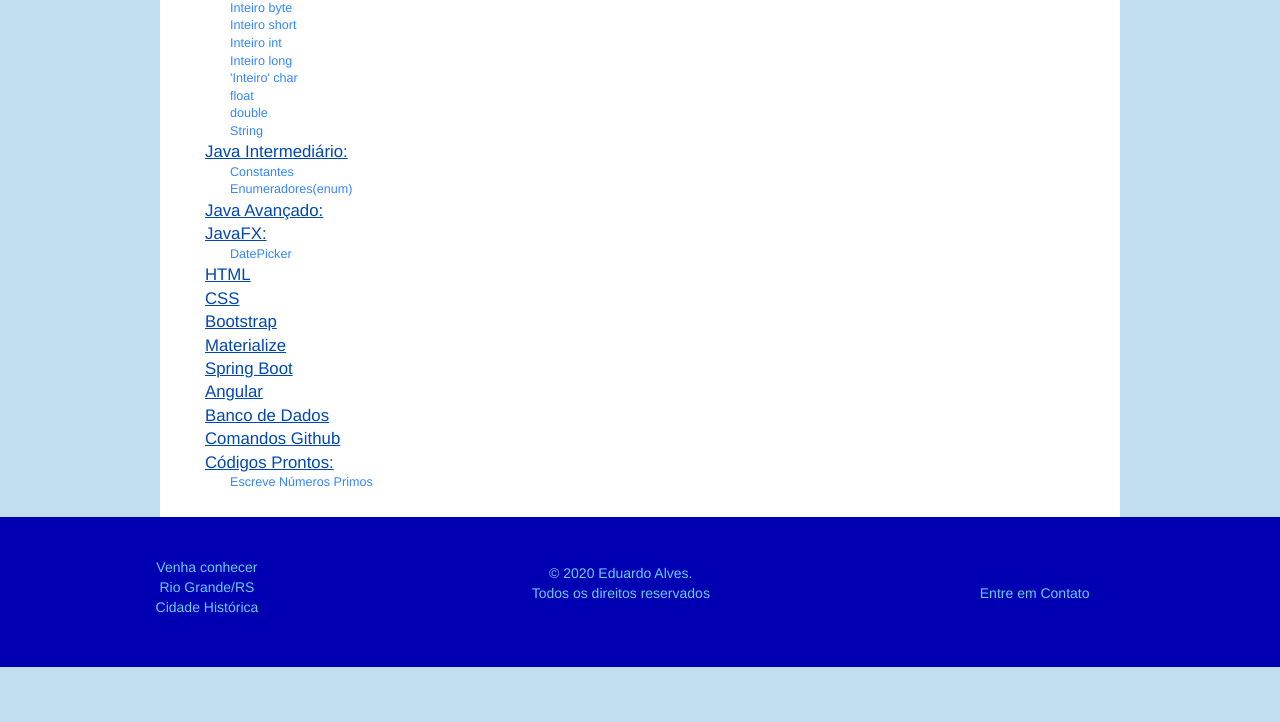
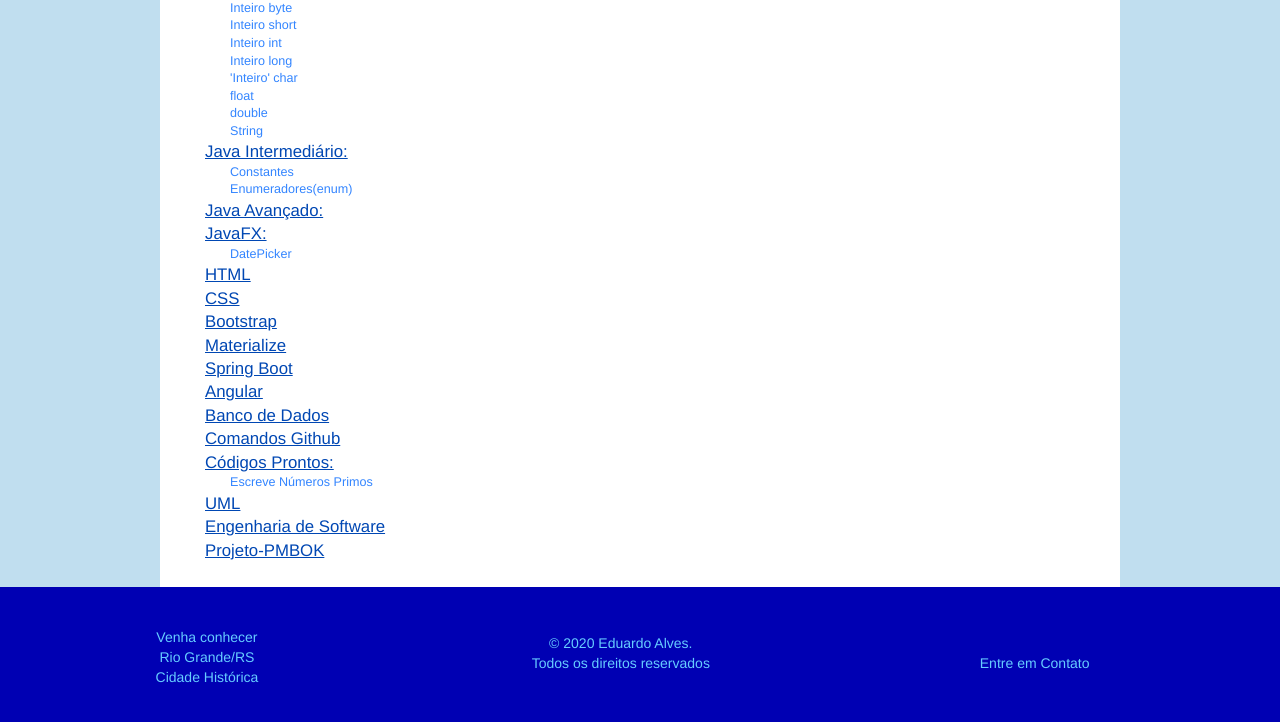
Before and after one commit to elualves/elualves.github.io, a plain HTML site: page index.html in a window 1280 px wide. Shown: the part 370-1092 px from the top of the page. Before the commit the page ends 1037 px from the top, so only its background shows below. Drawn offline with Linux system fonts and the light colour scheme; files that its build step writes are made by us from their sources.

Commit message:
Conteúdo 2002202020:54

```diff
--- a/index.html
+++ b/index.html
@@ -71,7 +71,7 @@
 						<ul>
 							<div class="titulo_java_10 azul_escuro">Java Intermediário:</div>
 
-							<li class="titulo_java_30 azul_claro"><a href="https://github.com/elualves/java-intermediario/commit/846b12e9acb4196155facdc3e1e3687ded599191">Constantes</a></li>
+							<li class="titulo_java_30 azul_claro"><a href="https://github.com/elualves/Java-intermediario/commit/729b1c7f60647368e2641ebb3d320ba01decfdbf#diff-63280d3119ac6414d3aacdb88b740cac">Constantes</a></li>
 
 							<li class="titulo_java_30 azul_claro"><a href="#">Enumeradores(enum)</a></li>
 						</ul>
@@ -129,6 +129,18 @@
 
 						</ul>
 
+						<ul>
+							<div class="titulo_java_10 azul_escuro">UML</div>
+						</ul>
+
+						<ul>
+							<div class="titulo_java_10 azul_escuro">Engenharia de Software</div>
+						</ul>
+
+						<ul>
+							<div class="titulo_java_10 azul_escuro">Projeto-PMBOK</div>
+						</ul>
+
 						<br>
 
 					</div>
```
